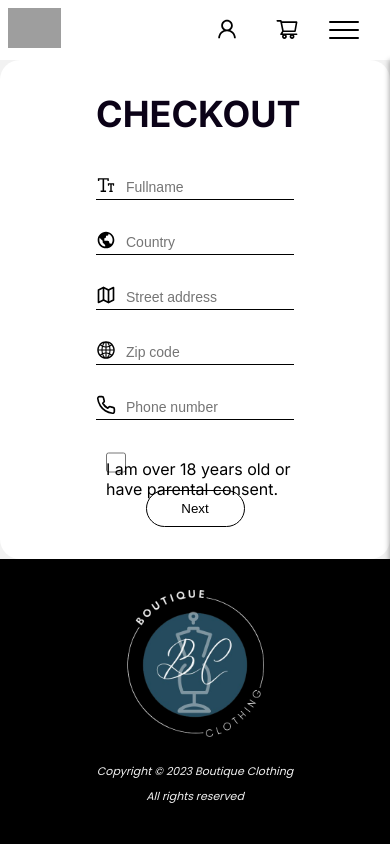
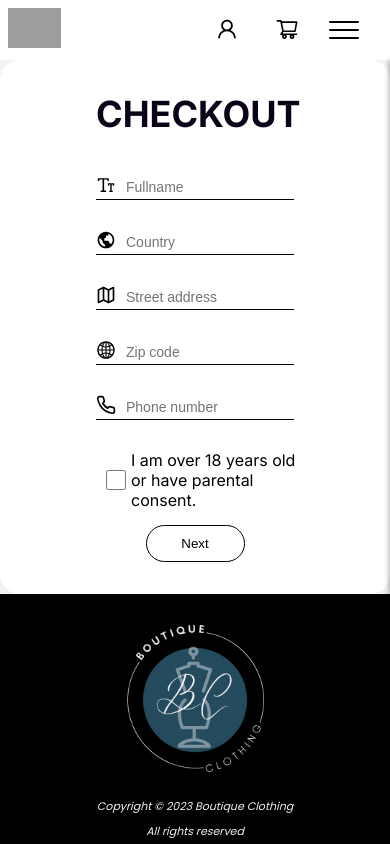
Before and after one commit to Les-Jailes/Boutique_Clothing, a Next.js app: page /pages/checkout in a window 390 px wide. Shown: the top 844 px of the page. Built offline with nearby package versions, Linux system fonts and the light colour scheme; no server answers; grey boxes are pictures that could not be loaded.

Commit message:
Responsive checkbox

```diff
--- a/src/app/pages/account/signup/page.jsx
+++ b/src/app/pages/account/signup/page.jsx
@@ -6,7 +6,7 @@ import {AiOutlineUser,AiOutlineLock, AiOutlineEye,AiOutlineEyeInvisible, AiOutli
 import {PiIdentificationCardLight} from 'react-icons/pi'
 import { useRouter } from 'next/navigation'
 import { useSession } from 'next-auth/react'
-import {validateCiField, validateEmail, validatePassword, validateTextField} from '@/utils/formValidations'
+import {validateNumberField, validateEmail, validatePassword, validateTextField} from '@/utils/formValidations'
 import api from '@/app/api/api'
 import 'react-confirm-alert/src/react-confirm-alert.css';
 import bcrypt from "bcryptjs";
@@ -144,7 +144,7 @@ export default function SignUp() {
     }
   };
   const validateCiInput = (ci) => {
-    const [isValid, validationResult] = validateCiField(ci);
+    const [isValid, validationResult] = validateNumberField(ci, "CI");
     if (isValid) {
       setValidationCi(false);
     } else {
--- a/src/components/Checkout/CheckoutForm.jsx
+++ b/src/components/Checkout/CheckoutForm.jsx
@@ -6,17 +6,21 @@ import {AiOutlineFontSize, AiOutlineGlobal} from 'react-icons/ai'
 import {BiWorld} from 'react-icons/bi'
 import {LuMap} from 'react-icons/lu'
 import {FiPhone} from 'react-icons/fi'
-import {validateCiField, validateEmail, validatePassword, validateTextField} from '@/utils/formValidations'
+import {validateNumberField, validateEmail, validatePassword, validateTextField} from '@/utils/formValidations'
 
 
 const CheckoutForm = () => {
   const [fullname, setFullname] = useState("");
   const [validationFullname, setValidationFullname] = useState(false);
   const [validFullnameMessage, setValidFullnameMessage] = useState('');
+
   const [country, setCountry] = useState("");
   const [streetAddress, setStreetAddress] = useState("");
   const [zipCode, setZipCode] = useState("");
   const [phoneNumber, setPhoneNumber] = useState("");
+  const [validationPhoneNumber, setValidationPhoneNumber] = useState(false);
+  const [validPhoneNumberMessage, setValidPhoneNumberMessage] = useState('');
+
   const [age, setAge] = useState(true);
 
   const handleFullnameChange = (e) => {
@@ -33,6 +37,21 @@ const CheckoutForm = () => {
       setValidFullnameMessage(validationResult);
     }
   };
+
+    const validatePhoneNumber = (phoneNumber) => {
+    const [isValid, validationResult] = validateNumberField(phoneNumber, "Phone number");
+    if (isValid) {
+      setValidationPhoneNumber(false);
+    } else {
+      setValidationPhoneNumber(true);
+      setValidPhoneNumberMessage(validationResult);
+    }
+  };
+  const handlePhoneNumberChange = (e) => {
+    const phoneNumber = e.target.value;
+    if(phoneNumber >= 0) setPhoneNumber(phoneNumber);
+    validatePhoneNumber(phoneNumber);
+  }
 
   const handleSubmit = (e) => {
     e.preventDefault();
@@ -104,18 +123,22 @@ const CheckoutForm = () => {
   <div className="inputBox" >
     <FiPhone className="icon" />
   <input
+    type="text"
+    inputMode="numeric"
     className="input"
     id="phoneNumber"
     label="Phone number"
     value={phoneNumber}
     placeholder="Phone number"
-    onChange={(e) => setPhoneNumber(e.target.value)}
+
+    onChange={handlePhoneNumberChange}
 
   />
+  <p className="validation">{validationPhoneNumber ? validPhoneNumberMessage : ''}</p>
   </div>
 
 
-  <div className="inputBox">
+  <div className="checkboxContainer">
   <input type="checkbox" className="checkbox" name="vehicle1" value={age} onChange={()=> handleChange()}/>
   <label className="checkbox-label"> I am over 18 years old or have parental consent. </label>
   </div>
--- a/src/css/Checkout/CheckoutForm.css
+++ b/src/css/Checkout/CheckoutForm.css
@@ -64,19 +64,18 @@
     }
 
 .checkboxContainer{
-    position: left;
     margin: 15px auto;
     width: 100%;
-    height: 25px;
+    display: grid;
+    grid-template-columns: 30px auto;
+    place-items: center;
 }
 
 .checkbox-label {
-    position: left;
-    top: 100%;
-    transform: translateY(-50%);
     margin-left: 10px;
-    right: 0;
+    text-align: left;
     display:inline-flex;
+    width: 100%;
   }
 
   .checkbox {
--- a/src/utils/formValidations.js
+++ b/src/utils/formValidations.js
@@ -49,15 +49,15 @@ export const validatePassword = (password) => {
     return [true,""];
   };
 
-export const validateCiField = (ci) => {
+export const validateNumberField = (ci, type) => {
   if (!ci || ci === "") {
-    return [false, "CI field can not be empty."];
+    return [false, type + " field can not be empty."];
   }
   if(ci.length>=16){
-    return [false, "CI can not be more than 16 characters long."];
+    return [false, type + " can not be more than 16 characters long."];
   }
   if(ci.charAt(0) == "0"){
-    return [false, "CI not valid"];
+    return [false, type + " not valid"];
   }
   return [true, ""];
 }
```
